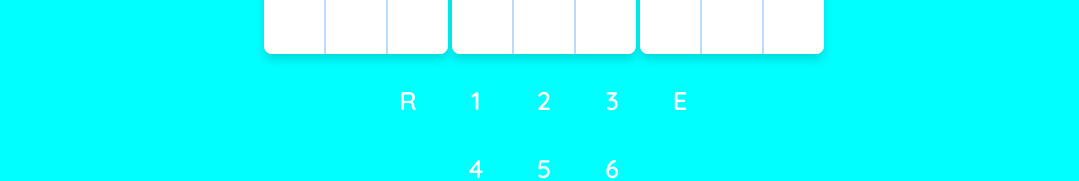
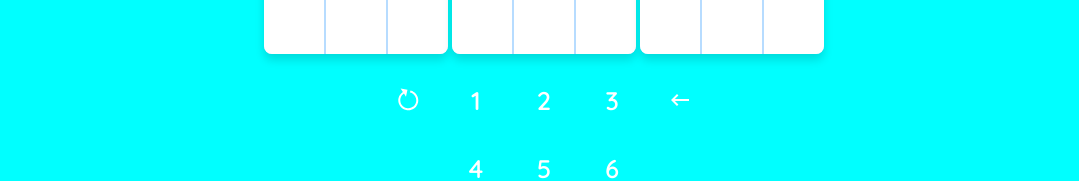
Before and after one commit to raswonders/sudoku-test, a Next.js app: page / in a window 1280 px wide. Shown: the part 630-811 px from the top of the page, without its empty margins (96-1175 px from the left). Built offline with nearby package versions, Linux system fonts and the light colour scheme.

Commit message:
add svgs for reset and erase

```diff
--- a/src/app/components/keypad.jsx
+++ b/src/app/components/keypad.jsx
@@ -1,6 +1,8 @@
 "use client";
 
 import { Quicksand } from "next/font/google";
+import resetSvg from "../../../public/reset.svg";
+import backspaceSvg from "../../../public/backspace.svg";
 
 const quicksand = Quicksand({
   subsets: ["latin"],
@@ -23,8 +25,7 @@ export function Keypad({ gridRef }) {
         className="solve-key hidden"
         handleClick={() => handleClick("Solve")}
       />
-      <Key
-        value="R"
+      <ResetKey
         className="restart-key"
         handleClick={() => handleClick("Reset")}
       />
@@ -73,8 +74,7 @@ export function Keypad({ gridRef }) {
         className="digit-9-key"
         handleClick={() => handleClick(9)}
       />
-      <Key
-        value="E"
+      <BkspKey
         className="erase-key"
         handleClick={() => handleClick("Delete")}
       />
@@ -92,3 +92,25 @@ function Key({ value, className, handleClick }) {
     </button>
   );
 }
+
+function ResetKey({ className, handleClick }) {
+  return (
+    <button
+      className={`button ${className} rounded-lg focus:outline-none font-scaling-keypad flex justify-center items-center`}
+      onClick={handleClick}
+    >
+      <img src={resetSvg.src} alt="Reset" />
+    </button>
+  );
+}
+
+function BkspKey({ className, handleClick }) {
+  return (
+    <button
+      className={`button ${className} rounded-lg focus:outline-none font-scaling-keypad flex justify-center items-center`}
+      onClick={handleClick}
+    >
+      <img src={backspaceSvg.src} alt="Erase" />
+    </button>
+  );
+}
--- a/src/app/globals.css
+++ b/src/app/globals.css
@@ -48,12 +48,12 @@ body {
       ". d7 d8 d9 .";
   }
 
-  .keypad *:hover {
+  .keypad > *:hover {
     background-color: rgba(255, 255, 255, 0.2);
     box-shadow: 0px 1px 18px rgba(0, 0, 0, 0.12);
   }
 
-  .keypad *:active {
+  .keypad > *:active {
     background-color: rgba(255, 255, 255, 0.3t );
     box-shadow: 0px 3px 14px 3px rgba(0, 0, 0, 0.12);
   }
```
Also changed, not shown: public/backspace.svg (added), public/reset.svg (added).
